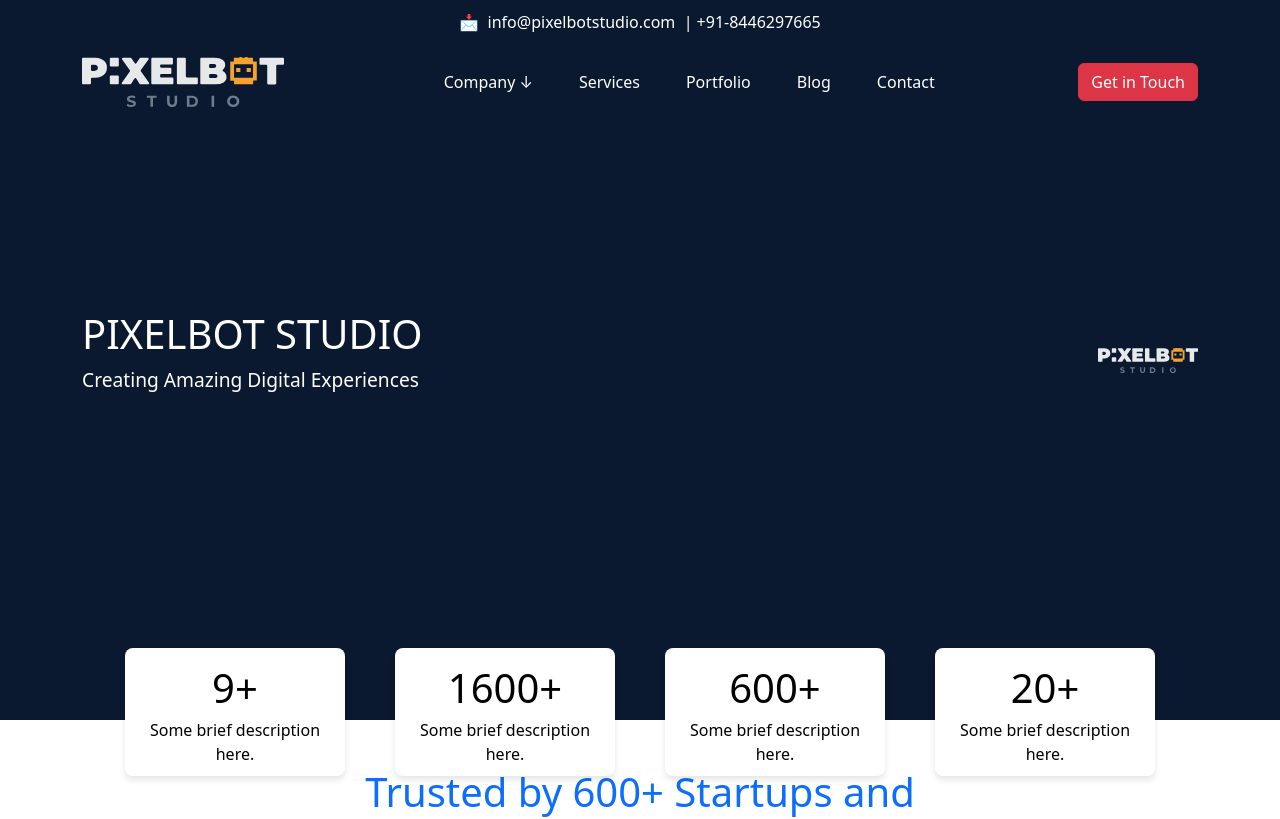
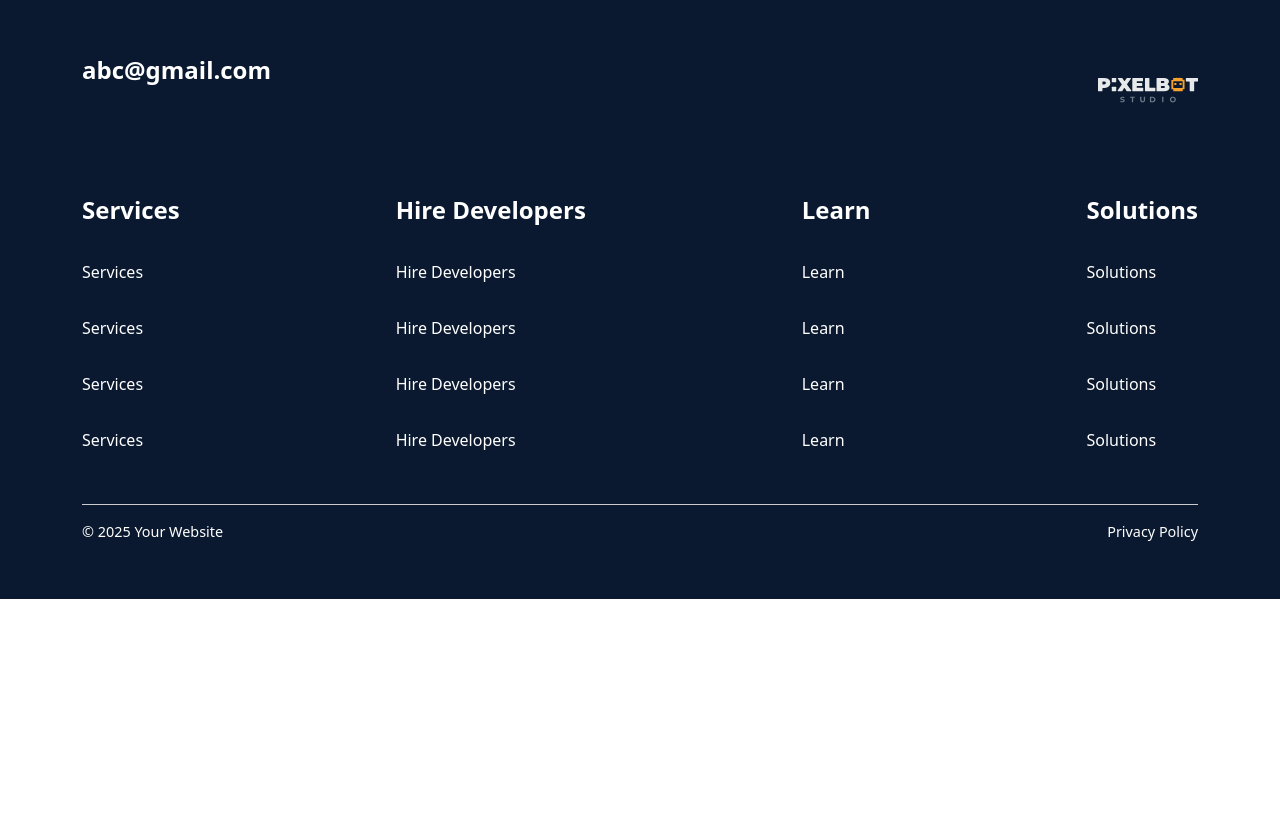
Before and after one commit to pixelBot-me/PixelBot-studio-final, a React (Vite) app: page /about-us in a window 1280 px wide. Shown: the top 819 px of the page. Built offline with nearby package versions, Linux system fonts and the light colour scheme.

Commit message:
working on home.jsx file

```diff
--- a/src/App.jsx
+++ b/src/App.jsx
@@ -1,9 +1,14 @@
+import { BrowserRouter as Router, Routes, Route } from 'react-router-dom';
 import { useState } from 'react'
+
 // import reactLogo from './assets/react.svg'
 // import viteLogo from '/vite.svg'
 import Footer from './common/Footer'
 import Header from './common/Header'
 import Home from './components/home/Home'
+import AboutUs from './components/aboutUs/AboutUs';
+
+
 // import './App.css'
 
 
@@ -13,9 +18,17 @@
 
   return (
     <>
-      <Header/>
-      <Home/>
-      <Footer/>
+
+      <Router>
+        {/* <Header /> */}
+        <Routes>
+          <Route path="/" element={<Home />} />
+          {/* <Route path="/about-us" element={<AboutUs></AboutUs>} />  */}
+
+        </Routes>
+        <Footer />
+      </Router>
+
     </>
   )
 }
--- /dev/null
+++ b/src/assets/css/aboutus.css
@@ -0,0 +1,27 @@
+/* .top-bar {
+    background: white;
+    color: black !important;
+    padding: 10px 0;
+    text-align: center;
+    position: sticky;
+    transition: background 0.3s ease-in-out, color 0.3s ease-in-out;
+}
+
+.sticky-header.scrolled .main-navbar {
+    background: white;
+    color: black !important;
+
+    box-shadow: 0px 4px 6px rgba(0, 0, 0, 0.1);
+    position: sticky;
+    top: 0;
+    left: 0;
+    right: 0;
+    z-index: 999;
+}
+
+.main-navbar {
+    background: white;
+    color: black !important;
+
+    transition: background 0.3s ease-in-out, padding 0.3s ease-in-out;
+} */
--- a/src/common/Header.jsx
+++ b/src/common/Header.jsx
@@ -5,6 +5,7 @@
 import logoDark from "../assets/images/PixelBot_Logo_Dark.svg";
 import logoLight from "../assets/images/PixelBot_Logo_White.svg";
 import { Accordion, Card } from "react-bootstrap";
+import { Link } from 'react-router-dom';
 
 
 export default function Header() {
@@ -81,7 +82,7 @@
                                             {/* First Column Section */}
                                             <div className="submenu-row d-flex flex-column mb-4">
                                                 <h6 className="text-danger mb-4">The Company</h6>
-                                                <a href="" className="text-dark text-decoration-none py-2">About Us</a>
+                                                <a href="/about-us" className="text-dark text-decoration-none py-2">About Us</a>
                                                 <a href="" className="text-dark text-decoration-none py-2">Clients</a>
                                                 <a href="" className="text-dark text-decoration-none py-2">Careers</a>
                                             </div>
@@ -119,7 +120,7 @@
                                     onMouseLeave={() => setMenuOpen(null)}
                                 >
                                     <Nav.Link href="#" className="menu-link">
-                                        Services
+                                        Services &darr;
                                     </Nav.Link>
                                     {menuOpen === 1 && (
                                         <div className="submenu">
--- a/src/components/aboutUs/AboutUs.jsx
+++ b/src/components/aboutUs/AboutUs.jsx
@@ -1,7 +1,17 @@
-import React from 'react'
+import React from 'react';
+import '../../assets/css/aboutus.css'
 
 export default function AboutUs() {
   return (
-    <div>AboutUs</div>
-  )
+    <>
+
+    <div >
+      <h1>About Us</h1>
+     <h1>
+     Lorem ipsum dolor sit amet consectetur adipisicing elit. Molestias voluptates, repellat similique ab aperiam neque commodi. Quidem, laborum! Nemo ullam, suscipit molestiae quidem velit officia doloribus dignissimos officiis deserunt molestias.
+     </h1>
+    </div>
+
+    </>
+  );
 }
--- a/src/components/home/Home.jsx
+++ b/src/components/home/Home.jsx
@@ -2,10 +2,12 @@
 import { Container, Row } from 'reactstrap';
 import '../../assets/css/home.css'; // Ensure this file exists for styling
 import pixelBotLogo from '../../assets/images/PixelBot_Logo_White.svg'
+import Header from '../../common/Header';
 
 export default function Home() {
     return (
         <>
+            <Header/>
             {/* Hero Section */}
             <section className="hero-section">
                 <Container>
```
